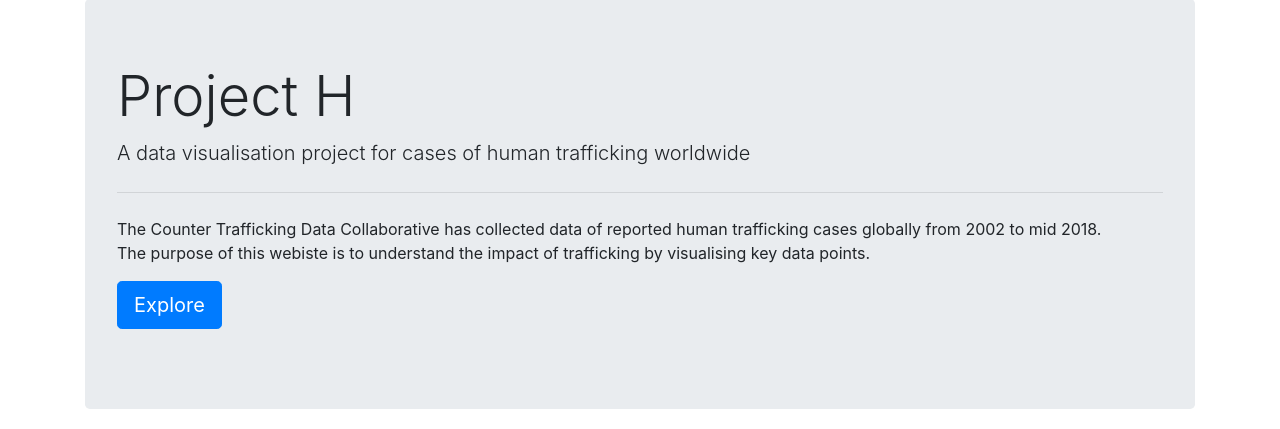
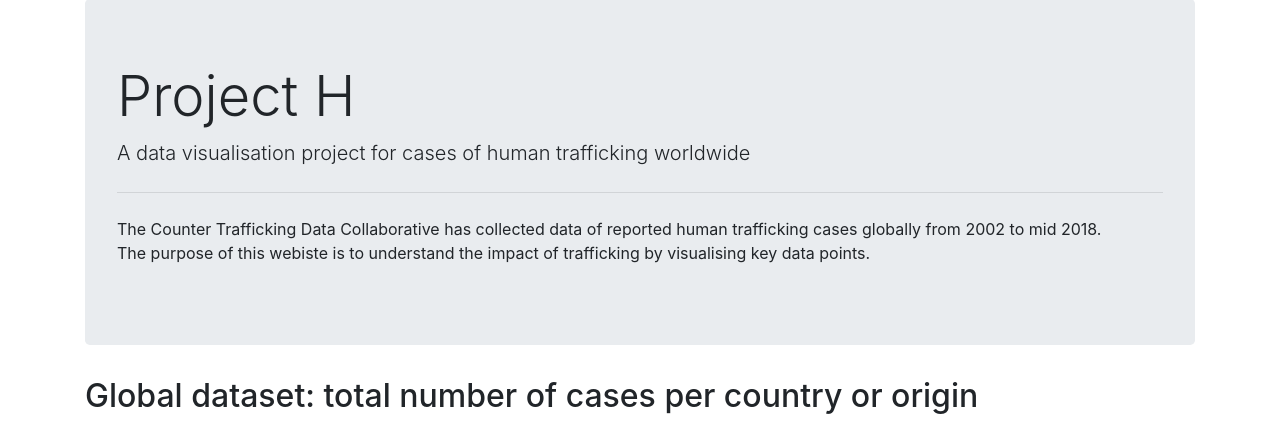
Before and after one commit to winstonbarlowg/ctdc_data_analysis, a Flask app: page /maps in a window 1280 px wide. Shown: the part 107-536 px from the top of the page. Run offline with Flask 3, Linux system fonts and the light colour scheme; some libraries are stand-ins or nearby versions.

Commit message:
adding content, fixing layour, and API

```diff
--- a/projecth/templates/mapsclustering.html
+++ b/projecth/templates/mapsclustering.html
@@ -2,22 +2,23 @@
 {% block content %}
 <div class="jumbotron">
     <h1 class="display-4">Project H</h1>
-    <p class="lead">A data visualisation project for cases of human trafficking worldwide</p>
+    <p class="lead" id="jumbotron_text_img">A data visualisation project for cases of human trafficking worldwide</p>
     <hr class="my-4">
-    <p>The Counter Trafficking Data Collaborative has collected data of reported human trafficking cases globally
+    <p id="jumbotron_text_img">The Counter Trafficking Data Collaborative has collected data of reported human trafficking cases globally
         from 2002 to mid 2018. <br>
         The purpose of this webiste is to understand the impact of trafficking by visualising key data points.</p>
-    <p class="lead">
-      <a class="btn btn-primary btn-lg" href="#" role="button">Explore</a>
-    </p>
+
 </div>
 {% endblock content %}
 
 {% block maps %}
+<h2>Global dataset: total number of cases per country or origin</h2>
 <div class="d-flex p-2">
     <div id="map"></div>
     <script>
       var map;
+      // creating infoWindow
+      // var infowindow = new google.maps.InfoWindow();
       function initMap() {
         map = new google.maps.Map(document.getElementById('map'), {
           zoom: 2,
@@ -28,8 +29,8 @@
 
         // map.data.loadGeoJson('http://localhost:5000/data/themap.json');
         var script = document.createElement('script');
-
-        script.src = 'http://localhost:5000/data/themap_GeoJSON.js';
+        //path from app.route
+        script.src = '/data/<path:themap>';
         document.getElementsByTagName('head')[0].appendChild(script);
 
         map.data.setStyle(function(feature) {
@@ -52,6 +53,16 @@
         };
       }
 
+    //   map.data.addListener('click', function(event) {
+    // 	var myHTML = event.feature.getProperty("mag");
+    // 	infowindow.setContent("<div style='width:150px;'>"+myHTML+"</div>");
+    // 	// position the infowindow on the marker
+    // 	infowindow.setPosition(event.feature.getGeometry().get());
+    // 	// anchor the infowindow on the marker
+    // 	infowindow.setOptions({pixelOffset: new google.maps.Size(0,-30)});
+    // 	infowindow.open(map);
+    // });
+
 // fix this, data not defined
       //map.data.addGeoJson();
       function eqfeed_callback(results) {
@@ -64,7 +75,8 @@
     </script>
 </div>
 <div class="container">
-<h1> add unknown countries # here</h1>
-<h1> add countries of exploitation here (blue markers)</h1>
+  <div class="shadow p-3 mb-5 bg-white rounded">
+    <h1> From this period, 12,318 of the reported cases have unknown citizenship.</h1>
+  </div>
 </div>
 {% endblock maps %}
```
